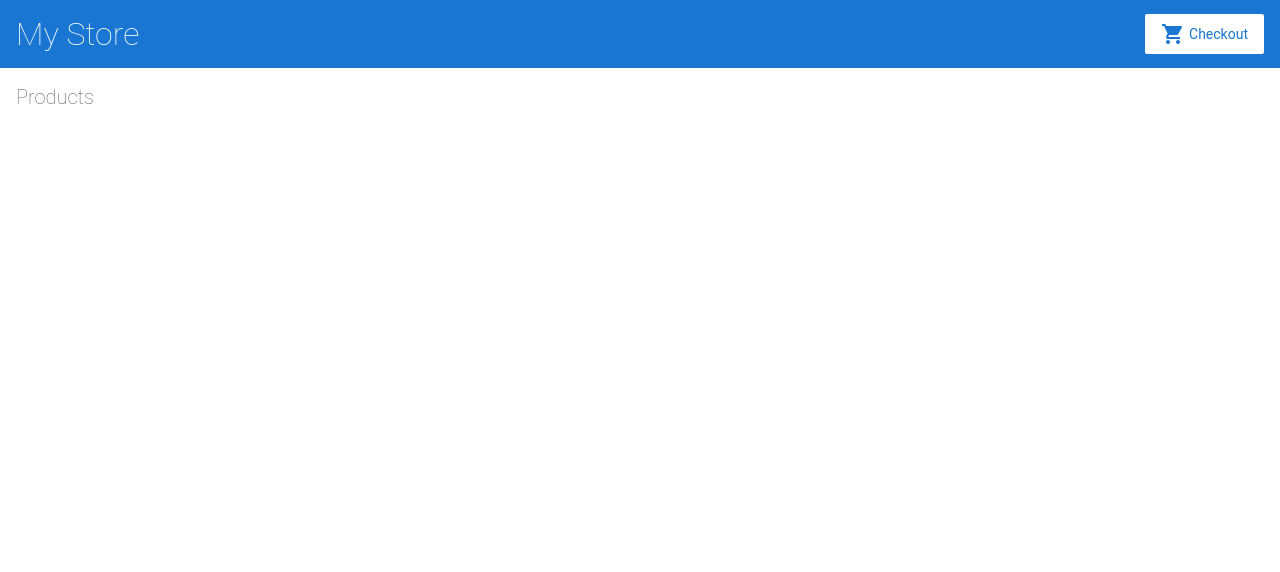
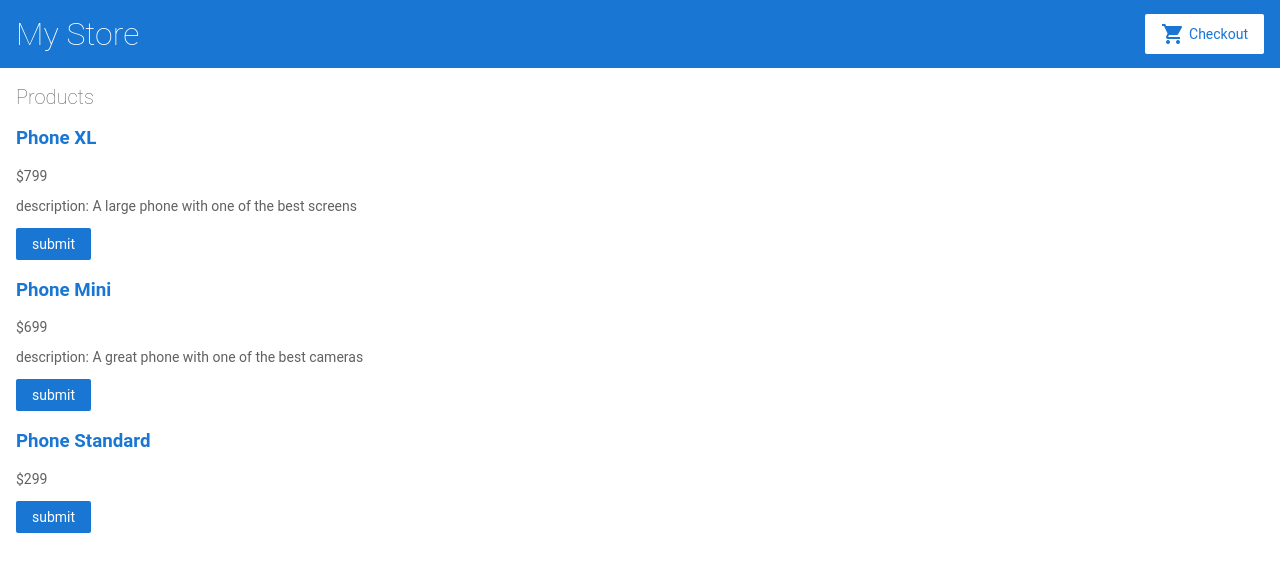
Before and after one commit to yamakoto/angular-mjkmqs, an Angular app: page / in a window 1280 px wide. Shown: the top 572 px of the page. Built offline with nearby package versions, Linux system fonts and the light colour scheme.

Commit message:
2 files modified

```diff
--- a/src/app/product-list/product-list.component.html
+++ b/src/app/product-list/product-list.component.html
@@ -1,5 +1,28 @@
 <h2>Products</h2>
 
+<!-- *ngForは"構造ディレクティブ":  構造ディレクティブは、通常、それらが関連付けられている要素を追加、削除、および操作することによって、DOMの構造を整形または再構成します。 アスタリスク * の付いたディレクティブはすべて構造ディレクティブです。 -->
+<div *ngFor="let product of products">
+  <h3>
+    <!-- プロパティバインディング []: テンプレート式("～")の中でプロパティ値を使用できます。 -->
+    <!-- 試しに[]を削除するとわかりやすいよ -->
+    <a [title]="product.name + ' details'">
+      {{product.name}}
+    </a>
+  </h3>
+  <!-- 補間構文 {{ }} 。 補間は、プロパティの値をテキストとしてレンダリングします。 -->
+  <p>
+    ${{product.price}}
+  </p>
+
+  <p *ngIf="product.description">
+    description: {{product.description}}
+  </p>
+
+  <!-- ボタンのclickイベントを、（product-list.component.tsに）定義したshare()メソッドに紐付けます。 イベントバインディングは次の <button> 要素のように、イベントを囲むカッコ ( ) を使用します。 -->
+  <button (click)="share(product.name)">
+    submit
+  </button>
+</div>
 
 <!--
 Copyright Google LLC. All Rights Reserved.
--- a/src/app/product-list/product-list.component.ts
+++ b/src/app/product-list/product-list.component.ts
@@ -11,8 +11,9 @@ import { products } from '../products';
 export class ProductListComponent {
   products = products;
 
-  share() {
-    window.alert('The product has been shared!');
+  // shareメソッド引数を追加
+  share(productName: string) {
+    window.alert('The product [' + productName +'] has been shared!');
   }
 }
 
```
